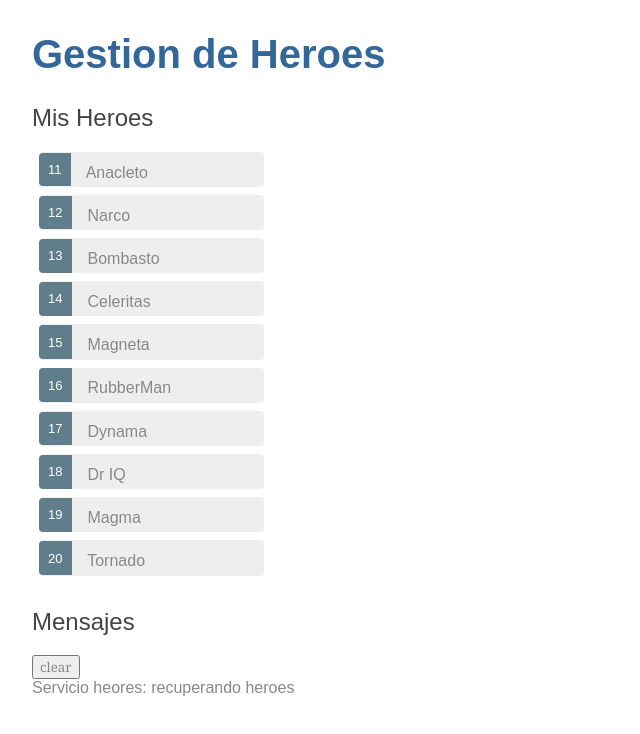
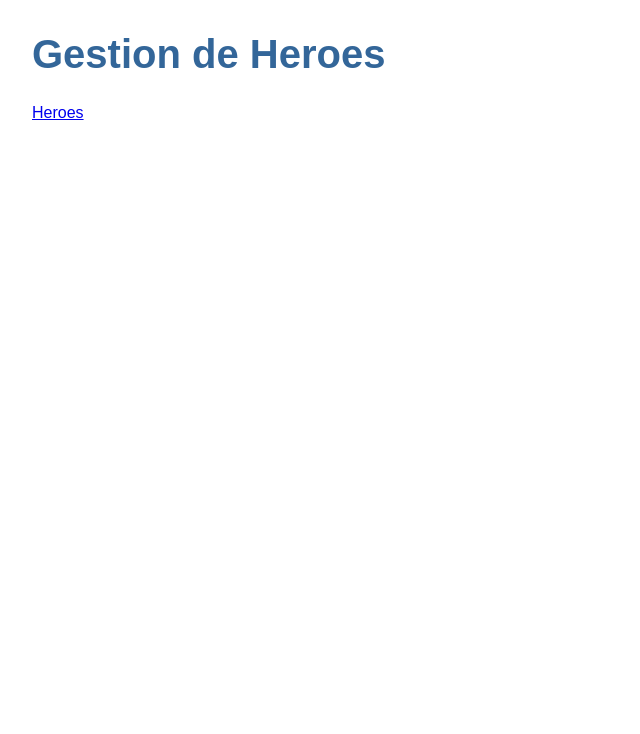
Before and after one commit to Aitorgg02/angular-gestion-heroes, an Angular app: page / in a window 1280 px wide. Shown: the top 734 px of the page, without its empty margins (0-640 px from the left). Built offline with nearby package versions, Linux system fonts and the light colour scheme.

Commit message:
pagina 30 dashboard

```diff
--- a/src/app/app-routing.module.ts
+++ b/src/app/app-routing.module.ts
@@ -1,7 +1,10 @@
 import { NgModule } from '@angular/core';
 import { RouterModule, Routes } from '@angular/router';
+import { HeroesComponent } from './heroes/heroes.component';
 
-const routes: Routes = [];
+const routes: Routes = [
+  { path: 'heroes', component: HeroesComponent }
+];
 
 @NgModule({
   imports: [RouterModule.forRoot(routes)],
--- a/src/app/app.component.html
+++ b/src/app/app.component.html
@@ -1,4 +1,6 @@
 <h1>{{titulo}}</h1>
-<app-heroes></app-heroes>
+<nav>
+  <a routerLink="/heroes">Heroes</a>
+</nav>
+<router-outlet></router-outlet>
 <app-mensajes></app-mensajes>
-<router-outlet></router-outlet>
```
Also changed, not shown: src/app/heroes/heroes.component.ts (line endings or trailing spaces).
